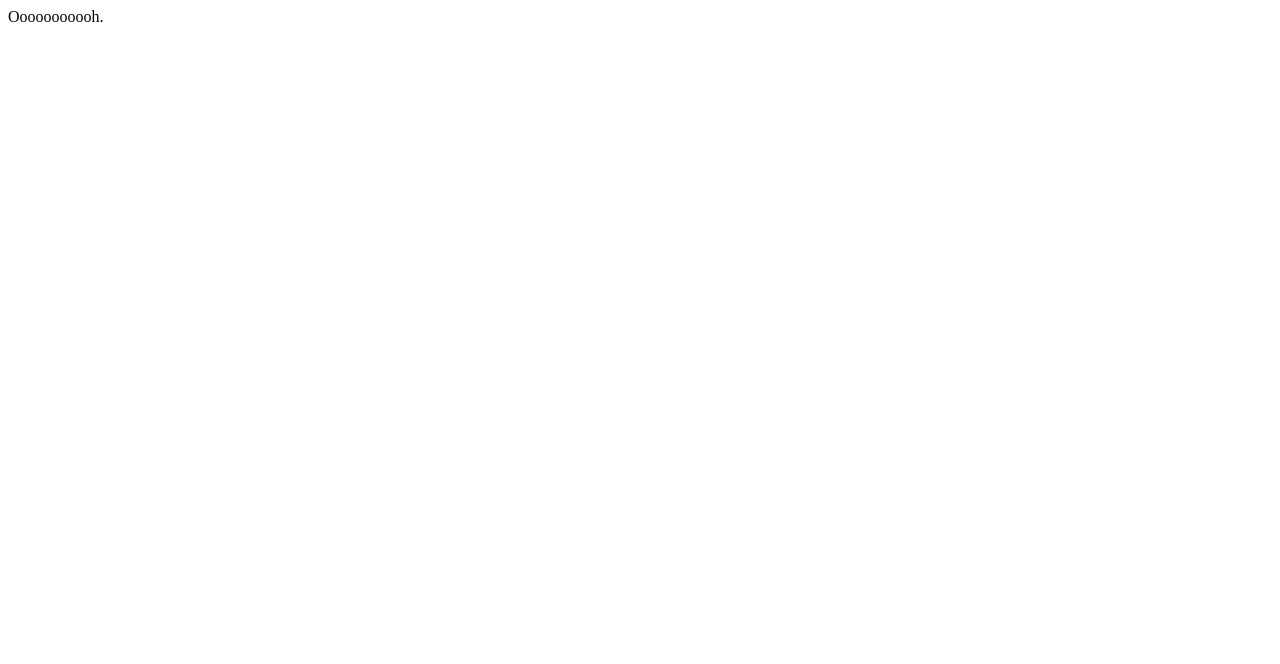
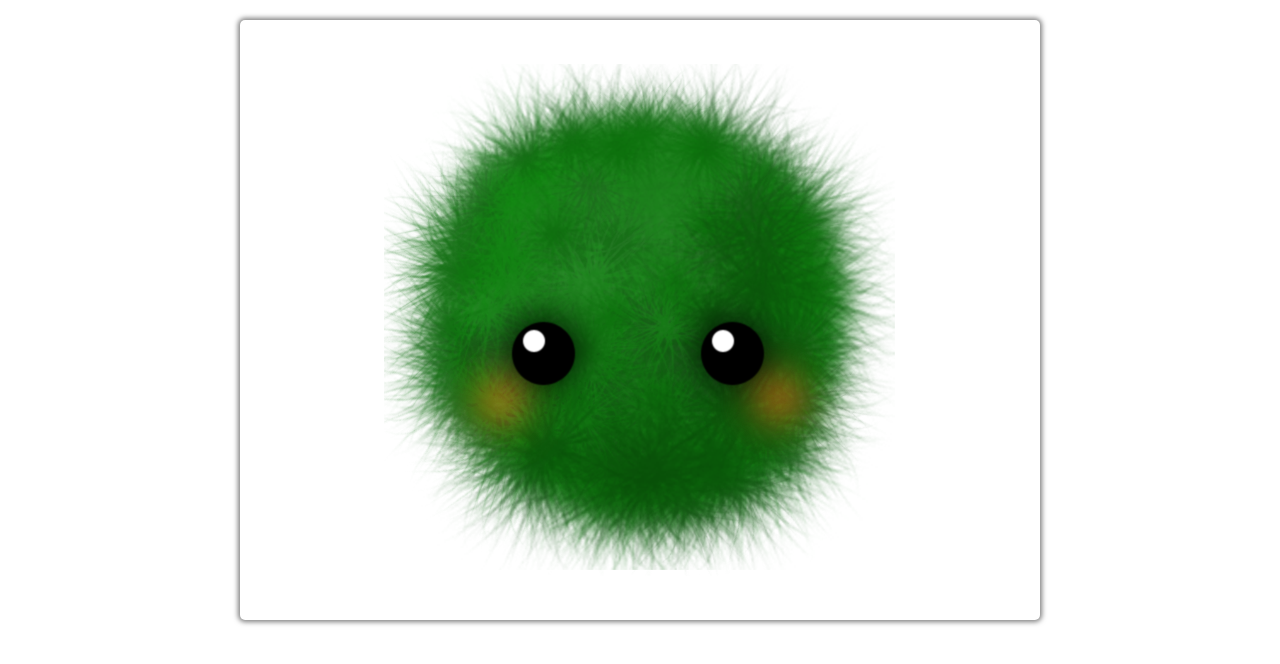
Before and after one commit to jaywuuu/jaywuuu.github.io, a plain HTML site: page index.html in a window 1280 px wide. Drawn offline with nearby package versions, Linux system fonts and the light colour scheme.

Commit message:
second commit; added marimo png

```diff
--- /dev/null
+++ b/css/main.css
@@ -0,0 +1,18 @@
+@import url("https://maxcdn.bootstrapcdn.com/bootstrap/3.3.5/css/bootstrap.min.css");
+body {
+    margin:20px;
+}
+.marimo-canvas {
+  width: 800px;
+  height: 600px;
+}
+
+.drop-shadow {
+    -webkit-box-shadow: 0 0 5px 2px rgba(0, 0, 0, .5);
+    box-shadow: 0 0 5px 2px rgba(0, 0, 0, .5);
+    border-radius:5px;
+}
+.container.drop-shadow {
+    padding-left:0;
+    padding-right:0;
+}
--- a/index.html
+++ b/index.html
@@ -1 +1,13 @@
-Ooooooooooh.
+<!DOCTYPE html>
+<html>
+<head>
+  <link rel="stylesheet" href="css/main.css">
+  <script type="text/javascript" src="js/marimo.js"></script>
+  <meta charset="UTF-8">
+</head>
+<body>
+  <div class="center-block container drop-shadow marimo-canvas">
+    <canvas class="center-block" id="marimo_canvas" width="800" height="600"></canvas>
+  </div>
+</body>
+</html>
--- /dev/null
+++ b/js/marimo.js
@@ -0,0 +1,13 @@
+(function() {
+  window.onload = function() {
+    var canvas = document.getElementById("marimo_canvas");
+    var ctx = canvas.getContext("2d");
+    var canvas_height = canvas.height;
+    var canvas_width = canvas.width;
+    var img = new Image();
+    img.onload = function() {
+      ctx.drawImage(img, (canvas_width - img.width)/2, (canvas_height-img.height)/2);
+    };
+    img.src = "img/marimo-ball.png";
+  }
+})()
```
Also changed, not shown: img/marimo-ball.png (added).
